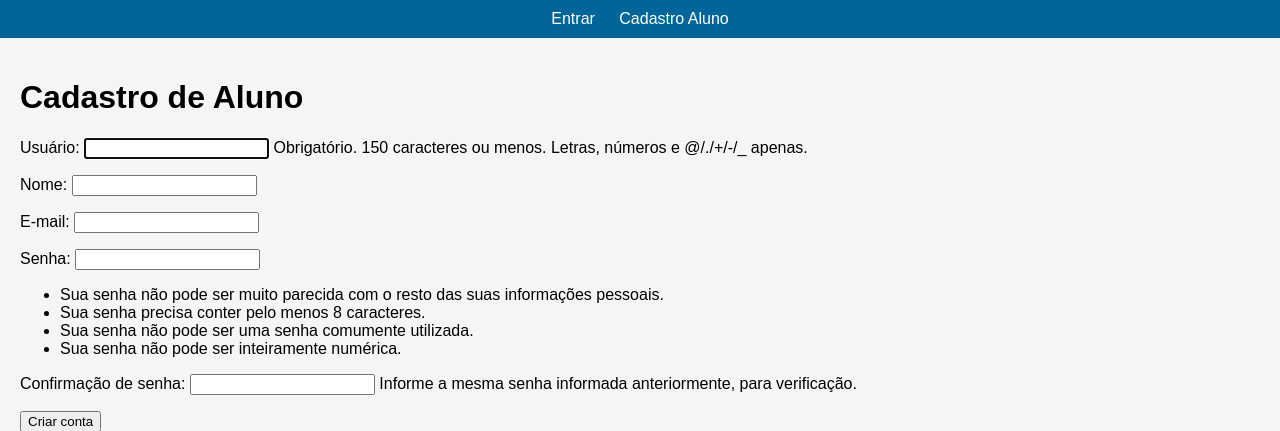
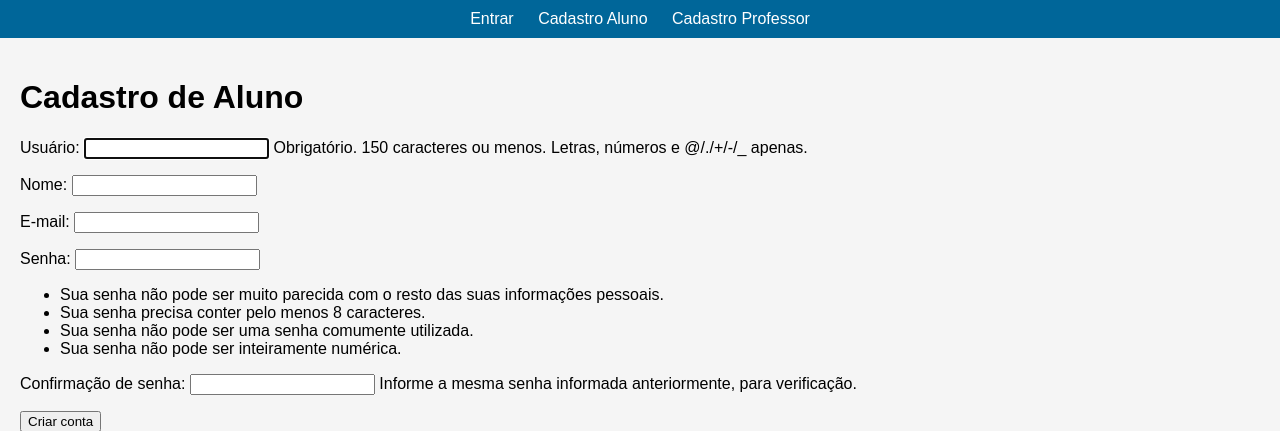
Before and after one commit to anaclaragalvao/BeachBuddy, a Django app: page /accounts/register/ in a window 1280 px wide. Shown: the top 431 px of the page. Run offline with Django 4.2, Linux system fonts and the light colour scheme.

Commit message:
feat: adiciona professor

```diff
--- a/ct_praia/main/forms.py
+++ b/ct_praia/main/forms.py
@@ -17,3 +17,18 @@ class SignupAlunoForm(UserCreationForm):
         if User.objects.filter(email=email).exists():
             raise forms.ValidationError("Este e-mail já está cadastrado.")
         return email
+
+
+class SignupProfessorForm(UserCreationForm):
+    first_name = forms.CharField(label="Nome", max_length=30, required=False)
+    email = forms.EmailField(label="E-mail", required=True)
+
+    class Meta:
+        model = User
+        fields = ("username", "first_name", "email", "password1", "password2")
+
+    def clean_email(self):
+        email = self.cleaned_data["email"].lower()
+        if User.objects.filter(email=email).exists():
+            raise forms.ValidationError("Este e-mail já está cadastrado.")
+        return email
--- a/ct_praia/main/templates/base.html
+++ b/ct_praia/main/templates/base.html
@@ -12,11 +12,16 @@
     <header>
         <nav>
             {% if user.is_authenticated %}
+            {% if user.usuario.tipo == 'ALUNO' %}
             <a href="{% url 'meus_treinos' %}">Meus Treinos</a>
+            {% elif user.usuario.tipo == 'PROFESSOR' %}
+            <a href="{% url 'prof_dashboard' %}">Dashboard Professor</a>
+            {% endif %}
             <a href="{% url 'logout' %}">Sair</a>
             {% else %}
             <a href="{% url 'login' %}">Entrar</a>
             <a href="{% url 'signup_aluno' %}">Cadastro Aluno</a>
+            <a href="{% url 'signup_professor' %}">Cadastro Professor</a>
             {% endif %}
         </nav>
     </header>
--- a/ct_praia/main/templates/registration/login.html
+++ b/ct_praia/main/templates/registration/login.html
@@ -8,5 +8,8 @@
     {{ form.as_p }}
     <button type="submit">Entrar</button>
 </form>
-<p>Não tem conta? <a href="{% url 'signup' %}">Cadastre-se</a></p>
+<p>Não tem conta? Cadastre-se como
+    <a href="{% url 'signup_aluno' %}">Aluno</a> ou
+    <a href="{% url 'signup_professor' %}">Professor</a>
+</p>
 {% endblock %}
--- a/ct_praia/main/urls.py
+++ b/ct_praia/main/urls.py
@@ -4,5 +4,7 @@ from . import views
 urlpatterns = [
     path("", views.home, name="home"),
     path("accounts/register/aluno/", views.signup_aluno, name="signup_aluno"),
+    path("accounts/register/professor/", views.signup_professor, name="signup_professor"),
     path("aluno/meus-treinos/", views.meus_treinos, name="meus_treinos"),
+    path("professor/dashboard/", views.prof_dashboard, name="prof_dashboard"),
 ]
--- a/ct_praia/main/views.py
+++ b/ct_praia/main/views.py
@@ -1,21 +1,30 @@
-
-
-def home(request):
-    return render(request, "base.html")
-
 from django.shortcuts import render, redirect
 from django.contrib import messages
 from django.contrib.auth import authenticate, login
 from django.contrib.auth.decorators import user_passes_test
 from django.db import transaction
 
-from .forms import SignupAlunoForm
+from .forms import SignupAlunoForm, SignupProfessorForm
 from .models import Usuario, Inscricao
 
 AUTO_LOGIN = True  # troque para False se quiser redirecionar pro login
 
+def home(request):
+    # Se autenticado, envia para o dashboard adequado
+    if request.user.is_authenticated and hasattr(request.user, "usuario"):
+        if request.user.usuario.tipo == Usuario.Tipo.ALUNO:
+            return redirect("meus_treinos")
+        if request.user.usuario.tipo == Usuario.Tipo.PROFESSOR:
+            return redirect("prof_dashboard")
+    return render(request, "base.html")
+
+
 def is_aluno(user):
     return user.is_authenticated and hasattr(user, "usuario") and user.usuario.tipo == Usuario.Tipo.ALUNO
+
+
+def is_professor(user):
+    return user.is_authenticated and hasattr(user, "usuario") and user.usuario.tipo == Usuario.Tipo.PROFESSOR
 
 @transaction.atomic
 def signup_aluno(request):
@@ -39,6 +48,38 @@ def signup_aluno(request):
         form = SignupAlunoForm()
     return render(request, "registration/signup_aluno.html", {"form": form})
 
+
+@transaction.atomic
+def signup_professor(request):
+    if request.method == "POST":
+        form = SignupProfessorForm(request.POST)
+        if form.is_valid():
+            user = form.save()
+            Usuario.objects.create(user=user, tipo=Usuario.Tipo.PROFESSOR)
+
+            if AUTO_LOGIN:
+                raw_pw = form.cleaned_data["password1"]
+                user = authenticate(username=user.username, password=raw_pw)
+                if user:
+                    login(request, user)
+                    messages.success(request, "Cadastro de professor realizado! Bem-vindo(a).")
+                    return redirect("prof_dashboard")
+            messages.success(request, "Cadastro de professor realizado! Faça login para continuar.")
+            return redirect("login")
+    else:
+        form = SignupProfessorForm()
+    return render(request, "registration/signup_professor.html", {"form": form})
+
+
+@user_passes_test(is_professor, login_url="/accounts/login/")
+def prof_dashboard(request):
+    # Dashboard mínimo: lista de treinos que o professor ministra
+    treinos = (
+        request.user.treinos_ministrados.select_related("ct").order_by("data", "hora_inicio")
+        if request.user.is_authenticated else []
+    )
+    return render(request, "professor/dashboard.html", {"treinos": treinos})
+
 @user_passes_test(is_aluno, login_url="/accounts/login/")
 def meus_treinos(request):
     inscricoes = (
```
Also changed, not shown: ct_praia/main/templates/professor/dashboard.html (added, +16 -0 lines), ct_praia/main/templates/registration/signup_professor.html (added, +11 -0 lines), ct_praia/db.sqlite3 (added), 1 other file.
